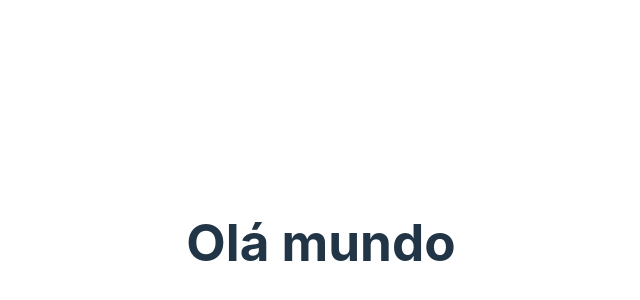
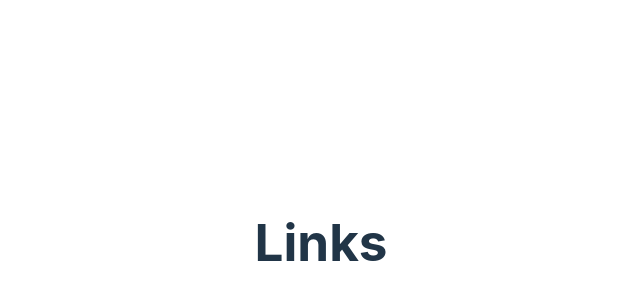
Before and after one commit to danzSTK/linktree, a React (Vite) app: page /links in a window 1280 px wide. Shown: the part 158-458 px from the top of the page, without its empty margins (319-959 px from the left). Built offline with nearby package versions, Linux system fonts and the light colour scheme.

Commit message:
Configuração inicial de rotas com react-router

```diff
--- a/src/App.tsx
+++ b/src/App.tsx
@@ -1,12 +1,15 @@
-import { createBrowserRouter } from 'react-router'
+import { BrowserRouter } from 'react-router'
+
 import './App.css'
+
+import AppRoutes from './routes'
 
 function App() {
 
   return (
-    <>
-      <h1>Olá mundo</h1>
-    </>
+    <BrowserRouter>
+      <AppRoutes />
+    </BrowserRouter>
   )
 }
 
--- a/src/pages/admin/index.tsx
+++ b/src/pages/admin/index.tsx
@@ -1,7 +1,7 @@
 const Admin = () => {
     return (
         <div>
-            <h1>Home</h1>
+            <h1>Admin</h1>
         </div>
     )
 }
--- a/src/pages/login/index.tsx
+++ b/src/pages/login/index.tsx
@@ -1,7 +1,7 @@
 const Login = () => {
     return (
         <div>
-            <h1>Home</h1>
+            <h1>Login</h1>
         </div>
     )
 }
--- a/src/pages/networks/index.tsx
+++ b/src/pages/networks/index.tsx
@@ -1,7 +1,7 @@
 const  Networks = () => {
     return (
         <div>
-            <h1>Home</h1>
+            <h1>Links</h1>
         </div>
     )
 }
--- /dev/null
+++ b/src/routes.tsx
@@ -0,0 +1,19 @@
+import { Route, Routes } from "react-router";
+
+import Home from "./pages/Home";
+import Admin from "./pages/admin";
+import Login from "./pages/login";
+import Networks from "./pages/networks";
+
+const AppRoutes = () => {
+    return (
+        <Routes>
+            <Route path="/" element={<Home />} />
+            <Route path="/admin" element={<Admin />} />
+            <Route path="/login" element={<Login />} />
+            <Route path="/links" element={<Networks />} />
+        </Routes>
+    )
+}
+
+export default AppRoutes;
```
